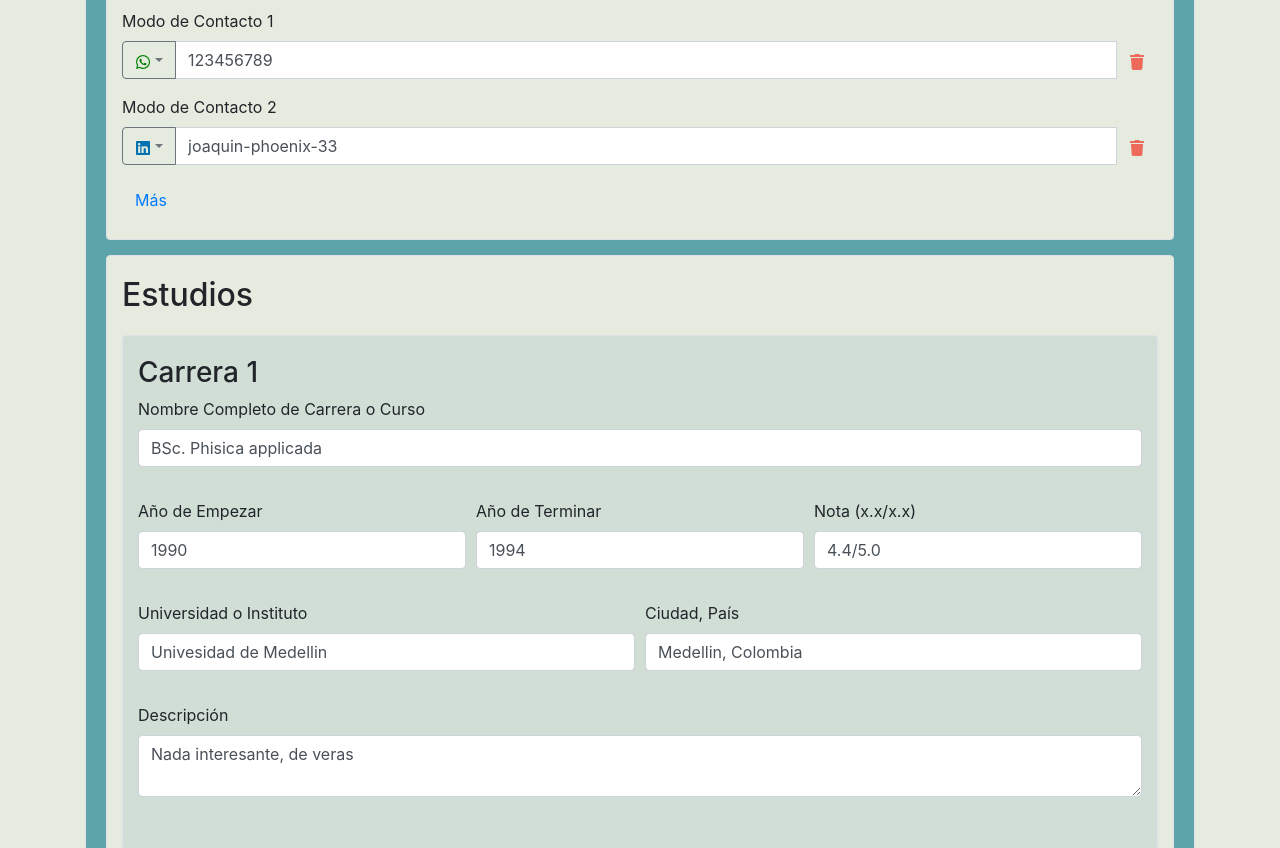
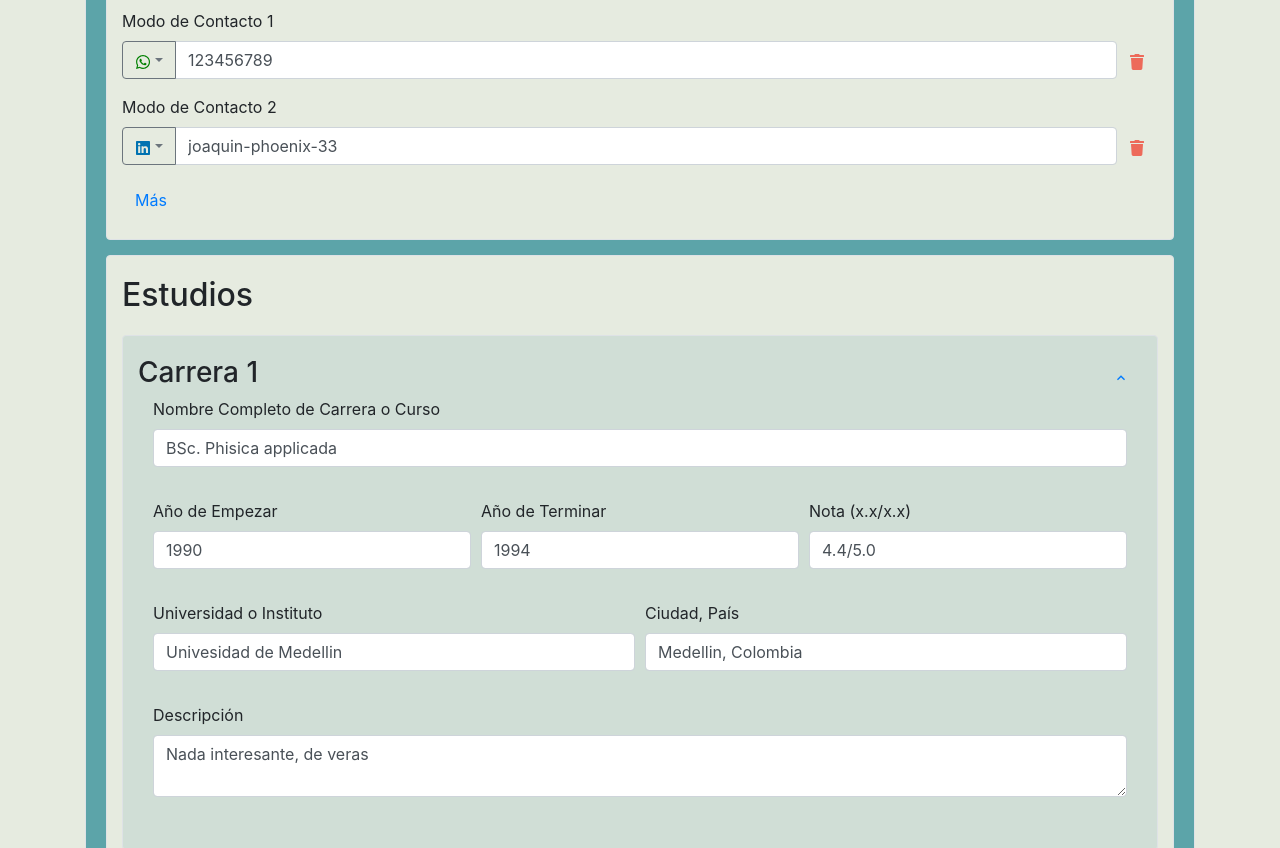
Before and after one commit to coldham10/CVIngles_react_app, a React (Create React App) app: page /enviar in a window 1280 px wide. Shown: the part 480-1328 px from the top of the page. Built offline with nearby package versions, Linux system fonts and the light colour scheme.

Commit message:
Form ready up until adding extra sections

```diff
--- a/src/CVEntry.js
+++ b/src/CVEntry.js
@@ -71,6 +71,19 @@ class CVEntry extends React.Component {
     }
 
     render() {
+        const deleteButton = this.props.deletable ?
+            <Button
+                variant="link"
+                onMouseUp={() => this.props.deleteEntry(this.props.idx)/*MouseUp lets a previously edited entry blur and save first before deleting*/}
+            >
+                <FaTrash color="#ed6a5a"/>
+            </Button> :
+            <Button
+                variant="link"
+                onMouseUp={() => null}
+            >
+                <FaTrash color="#606060"/>
+            </Button> ;
         if (this.props.type === 'contact') {
             return (
                 <Form.Group>
@@ -83,6 +96,7 @@ class CVEntry extends React.Component {
                         contactType={this.state.contactType}
                     />
                 <Form.Control
+                    className="rounded-right"
                     type={getContactInputType(this.state.type)}
                     value={this.state.value}
                     onChange={e => this.setState({'value': e.target.value})}
@@ -90,12 +104,7 @@ class CVEntry extends React.Component {
                     onMouseUp={e => e.target.focus()}
                 />
                 <InputGroup.Append>
-                    <Button
-                        variant="link"
-                        onMouseUp={() => this.props.deleteEntry(this.props.idx)/*MouseUp lets a previously edited entry blur and save first before deleting*/}
-                    >
-                        <FaTrash color="#ed6a5a"/>
-                    </Button>
+                    {deleteButton}
                 </InputGroup.Append>
                 </InputGroup>
                 </Form.Group>
@@ -118,12 +127,7 @@ class CVEntry extends React.Component {
                     >
                     </Form.Control>
                     <InputGroup.Append>
-                        <Button
-                            variant="link"
-                            onMouseUp={() => this.props.deleteEntry(this.props.idx)}
-                        >
-                            <FaTrash color="#ed6a5a"/>
-                        </Button>
+                        {deleteButton}
                     </InputGroup.Append>
                     </InputGroup>
                 </Form.Group>
@@ -134,6 +138,7 @@ class CVEntry extends React.Component {
                 <Form.Group>
                     <Form.Label>{this.entryName(this.props.type, this.props.idx)}</Form.Label>
                     <Form.Control
+                        className="rounded"
                         type={this.dataType(this.props.type)[0]}
                         as={this.dataType(this.props.type)[1]}
                         value={this.state.value}
--- a/src/CVEntryGroup.js
+++ b/src/CVEntryGroup.js
@@ -3,9 +3,13 @@ import './App.css';
 
 import 'bootstrap/dist/css/bootstrap.min.css';
 import Form from 'react-bootstrap/Form';
+import Row from 'react-bootstrap/Row';
 import Col from 'react-bootstrap/Col';
 import Button from 'react-bootstrap/Button';
 import Container from 'react-bootstrap/Container';
+import Collapse from 'react-bootstrap/Collapse';
+
+import {MdClose, MdExpandLess, MdExpandMore} from "react-icons/md";
 
 import CVEntry from './CVEntry.js';
 
@@ -13,7 +17,8 @@ class CVEntryGroup extends React.Component {
     constructor(props) {
         super(props);
         this.uid = -1;
-        this.state = {'entries': this.props.data.map(entry => {
+        this.state = {'expanded': true,
+            'entries': this.props.data.map(entry => {
             entry.key = ++this.uid;
             return entry;
         })};
@@ -32,6 +37,7 @@ class CVEntryGroup extends React.Component {
     }
 
     addEntry() {
+        this.setState({'expanded': true}); //If adding entry to group, should expand so not adding 'in secret'
         const egEntry = this.state.entries[0];
         const newEntry = JSON.parse(JSON.stringify(egEntry)); //Deep copy first obj
         newEntry.value = "";
@@ -63,7 +69,6 @@ class CVEntryGroup extends React.Component {
     render() {
         const rows = [];
         let row = [];
-        let nextRow = [];
         let rowLength = 0;
         this.state.entries.forEach((entry, idx) => {
             if (entry.type === "achievements")  {
@@ -89,6 +94,7 @@ class CVEntryGroup extends React.Component {
                             idx={idx}
                             deleteEntry={this.deleteEntry.bind(this)}
                             setVal={this.setVal.bind(this)}
+                            deletable={this.state.entries.length > 1 /*Achievements*/}
                         />
                     </Form.Group>
                 );
@@ -104,11 +110,40 @@ class CVEntryGroup extends React.Component {
                 rowLength = 0;
             }
         });
+        const buttons = this.props.deletable ?
+            <>
+                <Button variant="link"
+                    className="ml-auto"
+                    onClick={() => this.setState({'expanded': !this.state.expanded})}
+                >
+                    {this.state.expanded ? <MdExpandLess /> : <MdExpandMore />}
+                </Button>
+                <Button variant="link"
+                    onClick={() => this.props.deleteEntry(this.props.idx)}
+                >
+                    <MdClose />
+                </Button>
+            </> :
+            <Button variant="link"
+                    className="ml-auto"
+                    onClick={() => this.setState({'expanded': !this.state.expanded})}
+                >
+                    {this.state.expanded ? <MdExpandLess /> : <MdExpandMore />}
+            </Button> ;
         const footer = this.props.extensible ? <Button variant="link" onMouseUp={this.addEntry.bind(this)}>Más</Button> : null;
         return (
             <Container className="entry-group border rounded">
-            <h3>{this.groupName(this.props.type, this.props.idx)}</h3>
-                {rows}
+            <Container>
+            <Row>
+                <h3>{this.groupName(this.props.type, this.props.idx)}</h3>
+                {buttons}
+            </Row>
+            </Container>
+                <Collapse in={this.state.expanded}>
+                <Container>
+                    {rows}
+                </Container>
+                </Collapse>
                 {footer}
             </Container>
         );
--- a/src/CVSection.js
+++ b/src/CVSection.js
@@ -31,12 +31,44 @@ class CVSection extends React.Component {
         }
     }
 
+    cleanValues(element) {
+        if (element.type === 'contact') {
+            element.value = {'type': 'phone', 'value': ""};
+            return element;
+        }
+        if (element.type === 'achievements') {
+            element.value = [{'type': 'achievement', 'value': ""}];
+            return element;
+        }
+        if (typeof element.value !== 'object') {
+            element.value = "";
+            return element;
+        }
+        if (Array.isArray(element.value)) {
+            element.value = element.value.map(i => this.cleanValues(i));
+            return element;
+        }
+        element.value = this.cleanValues(element.value);
+        return element;
+    }
+
     addEntry() {
         const egEntry = this.state.entries[this.state.entries.length-1];
-        const newEntry = JSON.parse(JSON.stringify(egEntry)); //Deep copy last obj data
-        newEntry.value = "";
+        const newEntry = this.cleanValues(JSON.parse(JSON.stringify(egEntry))); //Deep copy last obj data, values set to ""
         newEntry.key = ++this.uid;
         const entries = this.state.entries.concat([newEntry]);
+        this.setState({'entries': entries});
+    }
+
+    deleteEntry(idx) {
+        const entries = this.state.entries.slice(0,idx)
+            .concat(this.state.entries.slice(idx + 1));
+        this.setState({'entries': entries});
+    }
+
+    setVal(idx, val) {
+        const entries = this.state.entries.slice();
+        entries[idx].value = val;
         this.setState({'entries': entries});
     }
 
@@ -49,6 +81,9 @@ class CVSection extends React.Component {
                         data={entry.value}
                         key={entry.key}
                         idx={idx}
+                        deleteEntry={this.deleteEntry.bind(this)}
+                        setVal={this.setVal.bind(this)}
+                        deletable={this.state.entries.length > 4 /*Contacts*/}
                     />
                 );
             }
@@ -58,6 +93,8 @@ class CVSection extends React.Component {
                     data={entry.value}
                     key={entry.key}
                     idx={idx}
+                    deleteEntry={this.deleteEntry.bind(this)}
+                    deletable={this.state.entries.length > 1}
                 />
             );
         });
@@ -65,7 +102,12 @@ class CVSection extends React.Component {
             <Container className="cv-form-section border rounded">
                 <h2>{this.sectionName()}</h2>
                 {inner}
-            <Button variant="link">Más</Button>
+            <Button
+                variant="link"
+                onClick={this.addEntry.bind(this)}
+            >
+                Más
+            </Button>
             </Container>
         );
     }
```
